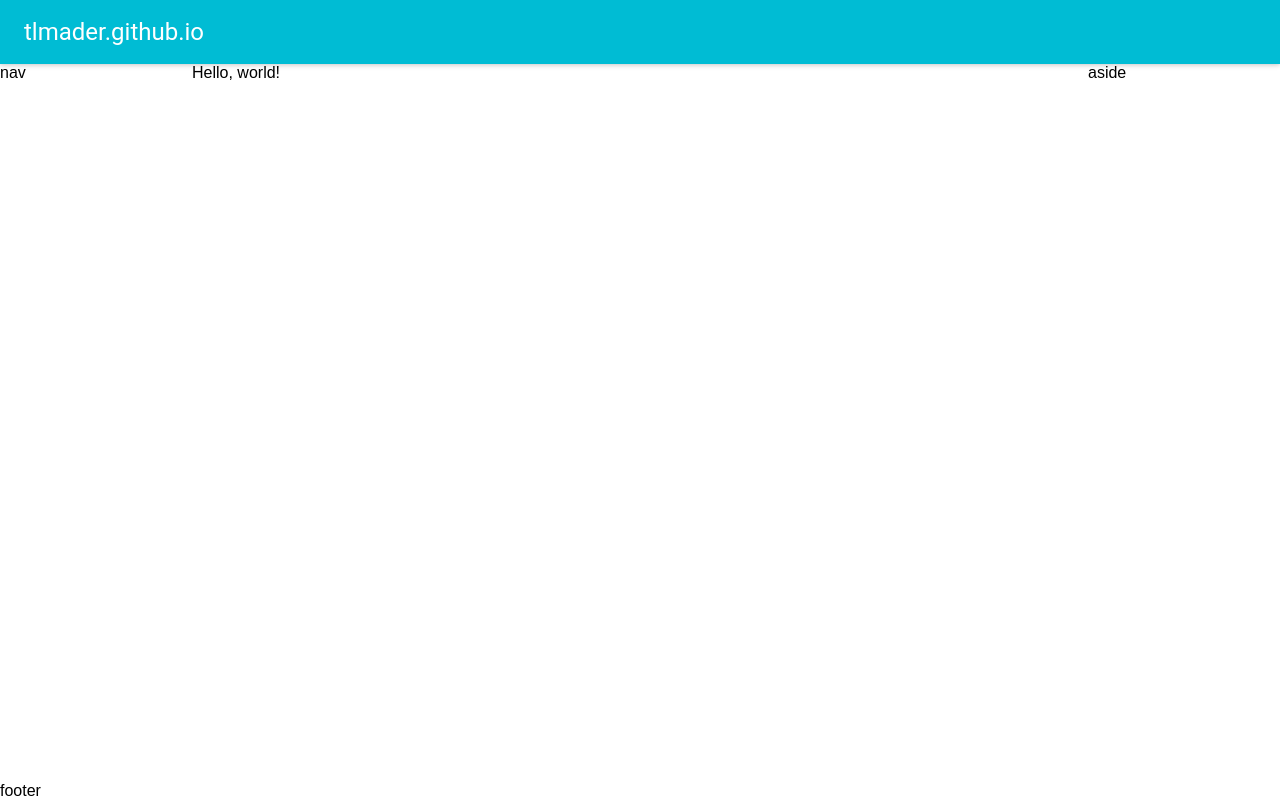
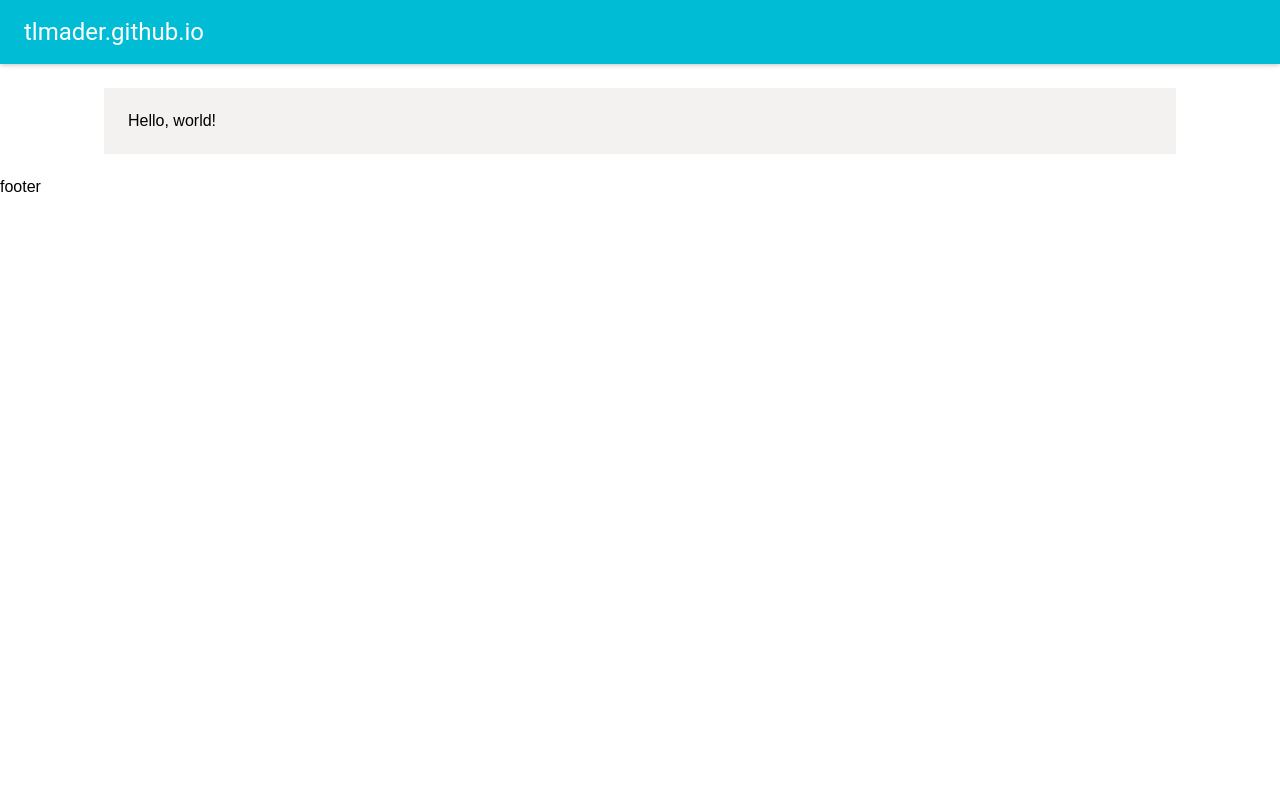
Before and after one commit to tlmader/react-me, a React (Create React App) app: page / in a window 1280 px wide. Built offline with nearby package versions, Linux system fonts and the light colour scheme.

Commit message:
Set up layout

```diff
--- a/src/components/layout/Layout.css
+++ b/src/components/layout/Layout.css
@@ -1,35 +1,36 @@
+/**
+ * 1. Avoid the IE 10-11 `min-height` bug.
+ * 2. Set `flex-shrink` to `0` to prevent some browsers from
+ *    letting these items shrink to smaller than their content's default
+ *    minimum size. See http://bit.ly/1Mn35US for details.
+ * 3. Use `%` instead of `vh` since `vh` is buggy in older mobile Safari.
+ */
+
+
 .layout {
     display: flex;
-    min-height: 100vh;
+    height: 100%;
     flex-direction: column;
+}
+
+.header,
+.footer {
+    flex: none;
+}
+
+.footer {
+    margin-top: auto;
 }
 
 .body {
     display: flex;
-    flex: 1;
+    justify-content: center;
+    padding: var(--space);
 }
 
-.content {
+.body__content {
     flex: 1;
+    max-width: 1024px;
+    padding: var(--space);
+    background: rgba(147, 128, 108, 0.1);
 }
-
-.nav, .aside {
-    /* 12em is the width of the columns */
-    flex: 0 0 12em;
-}
-
-@media (min-width: 768px) {
-    .body {
-        flex-direction: row;
-        flex: 1;
-    }
-
-    .content {
-        flex: 1;
-    }
-
-    .nav, .ads {
-        /* 12em is the width of the columns */
-        flex: 0 0 12em;
-    }
-}
--- a/src/components/layout/Layout.jsx
+++ b/src/components/layout/Layout.jsx
@@ -7,18 +7,16 @@ export default class Layout extends Component {
   render() {
     return (
       <div className="layout">
-        <header>
+        <header className="header">
           <AppBar
             title="tlmader.github.io"
             showMenuIconButton={false}
           />
         </header>
         <div className="body">
-          <nav className="nav">nav</nav>
-          <main className="content">{this.props.children}</main>
-          <aside className="aside">aside</aside>
+          <main className="body__content">{this.props.children}</main>
         </div>
-        <footer>footer</footer>
+        <footer className="footer">footer</footer>
       </div>
     );
   }
--- a/src/index.css
+++ b/src/index.css
@@ -1,5 +1,11 @@
 body {
-  margin: 0;
-  padding: 0;
-  font-family: sans-serif;
+    margin: 0;
+    padding: 0;
+    font-family: sans-serif;
 }
+
+:root {
+    --space: 1.5em;
+    --space-lg: 2em;
+    --bg-color: hsl(150, 45%, 50%);
+}
```
